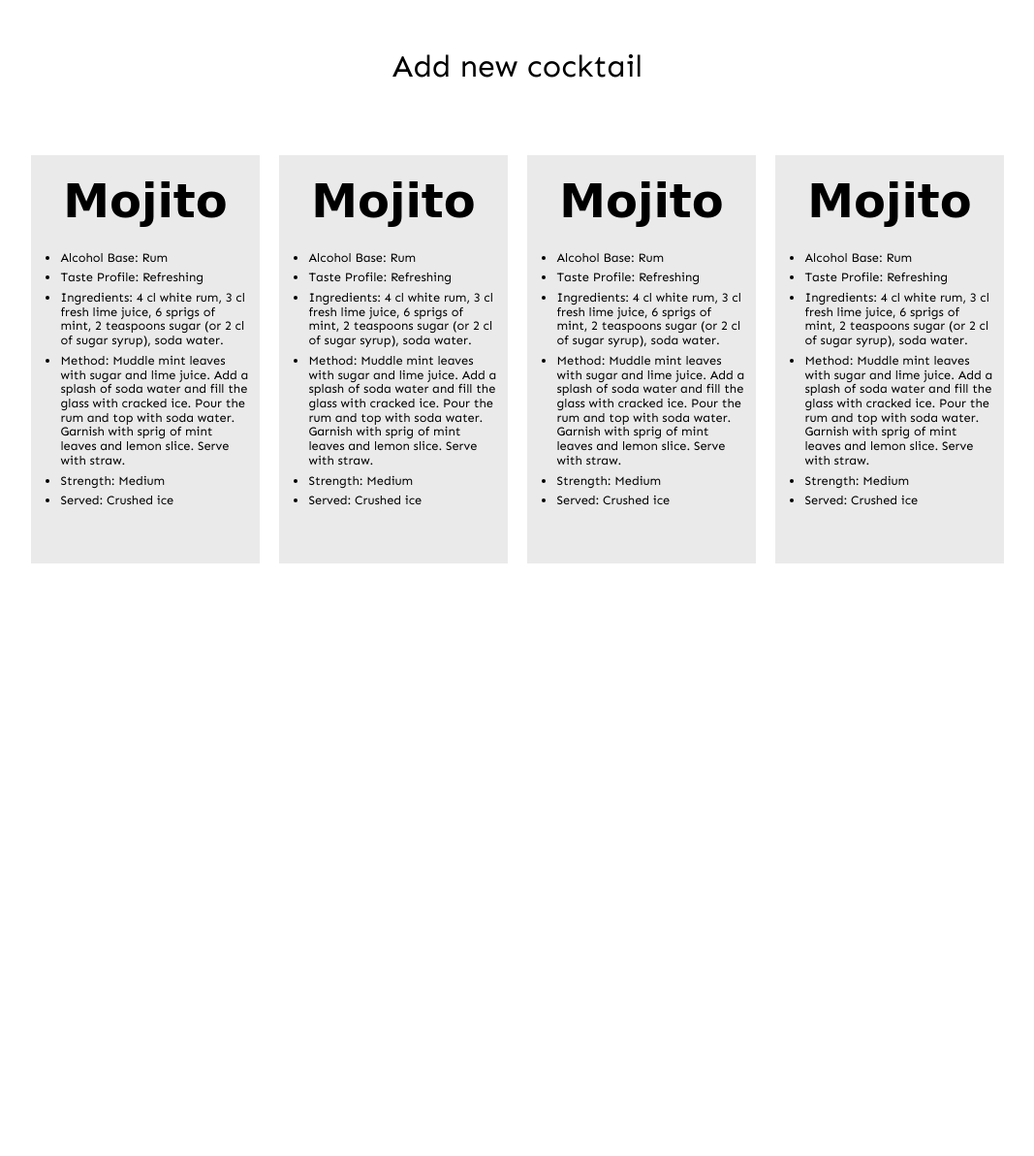
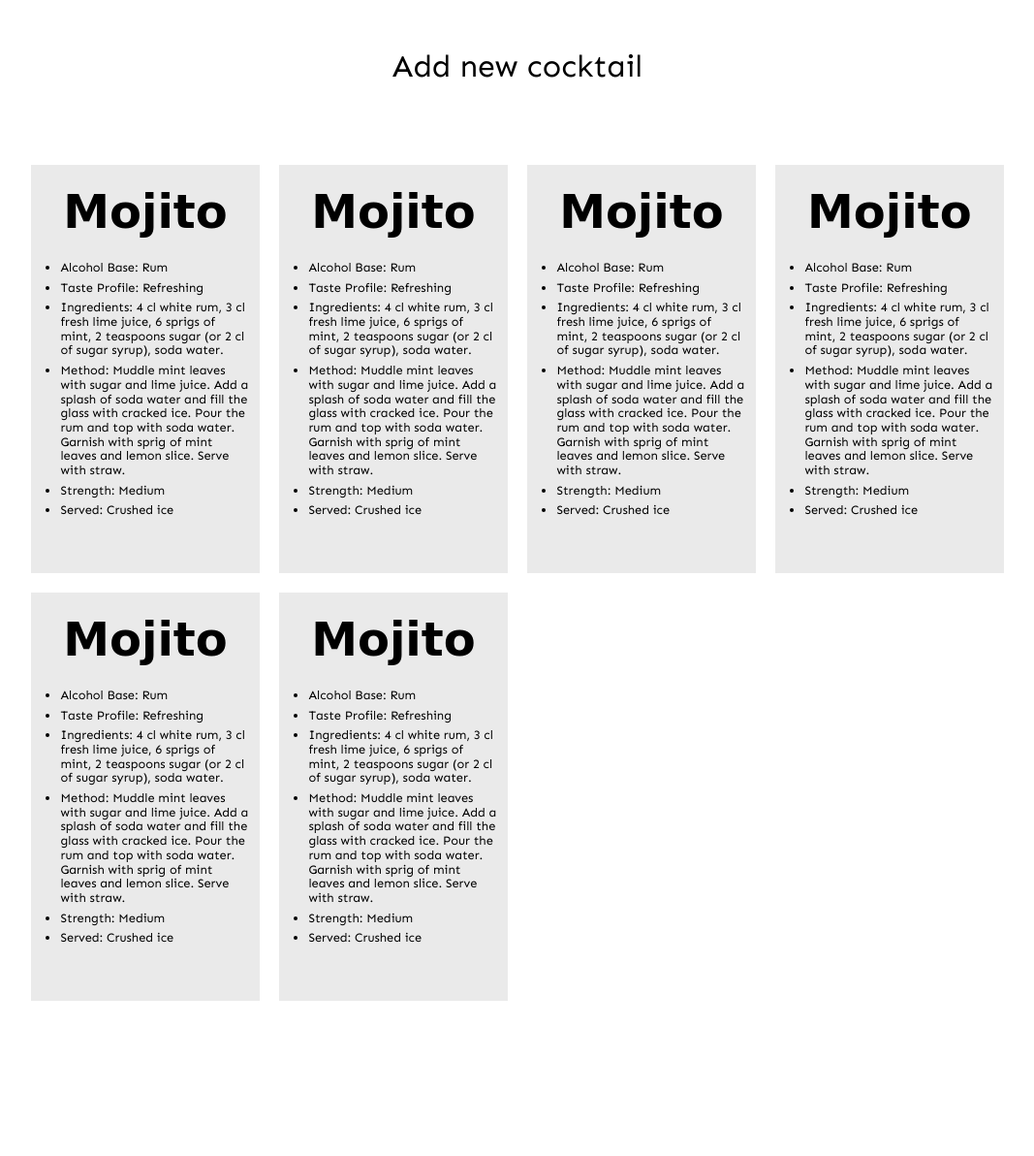
Before and after one commit to Hannahrey/collectors-task, a PHP site: page / in a window 1280 px wide. Shown: the part 148-1340 px from the top of the page at 97% size, without its empty margins (106-1173 px from the left). Before the commit the page ends 729 px from the top, so only its background shows below. Run offline with PHP 8.4, Linux system fonts and the light colour scheme; some libraries are stand-ins or nearby versions; some web fonts are replaced.

Commit message:
amends to flex boxes

```diff
--- a/index.php
+++ b/index.php
@@ -66,6 +66,28 @@
 								<li>Served: Crushed ice</li>
 							</ul>
 					</div>
+					<div class="box1">
+							<h2>Mojito</h2>
+							<ul>
+								<li>Alcohol Base: Rum </li>
+								<li>Taste Profile: Refreshing</li>
+								<li>Ingredients: 4 cl white rum, 3 cl fresh lime juice, 6 sprigs of mint, 2 teaspoons sugar (or 2 cl of sugar syrup), soda water.</li>
+								<li>Method: Muddle mint leaves with sugar and lime juice. Add a splash of soda water and fill the glass with cracked ice. Pour the rum and top with soda water. Garnish with sprig of mint leaves and lemon slice. Serve with straw. </li>
+								<li>Strength: Medium</li>
+								<li>Served: Crushed ice</li>
+							</ul>
+					</div>
+					<div class="box1">
+							<h2>Mojito</h2>
+							<ul>
+								<li>Alcohol Base: Rum </li>
+								<li>Taste Profile: Refreshing</li>
+								<li>Ingredients: 4 cl white rum, 3 cl fresh lime juice, 6 sprigs of mint, 2 teaspoons sugar (or 2 cl of sugar syrup), soda water.</li>
+								<li>Method: Muddle mint leaves with sugar and lime juice. Add a splash of soda water and fill the glass with cracked ice. Pour the rum and top with soda water. Garnish with sprig of mint leaves and lemon slice. Serve with straw. </li>
+								<li>Strength: Medium</li>
+								<li>Served: Crushed ice</li>
+							</ul>
+					</div>
 
 
 				</div>
--- a/style.css
+++ b/style.css
@@ -1,3 +1,8 @@
+body {
+    margin: 0;
+}
+
+
 h1, h2 {
     font-family: 'Mrs Sheppards', cursive;
     text-align: center;
@@ -66,7 +71,7 @@ ul {
 .cocktails_box {
     display: flex;
     flex-wrap: wrap;
-    justify-content: space-between;
+    justify-content: flex-start;
     margin: 10px 0 150px 0;
   }
 
@@ -75,7 +80,7 @@ ul {
 /* cocktails section- these 4 boxes sit next to each other */
 .box1 {
   padding: 1%;
-  margin: 0 1%;
+  margin: 1%;
   width: 21%;
   height: 400px;
   position: relative;
```
